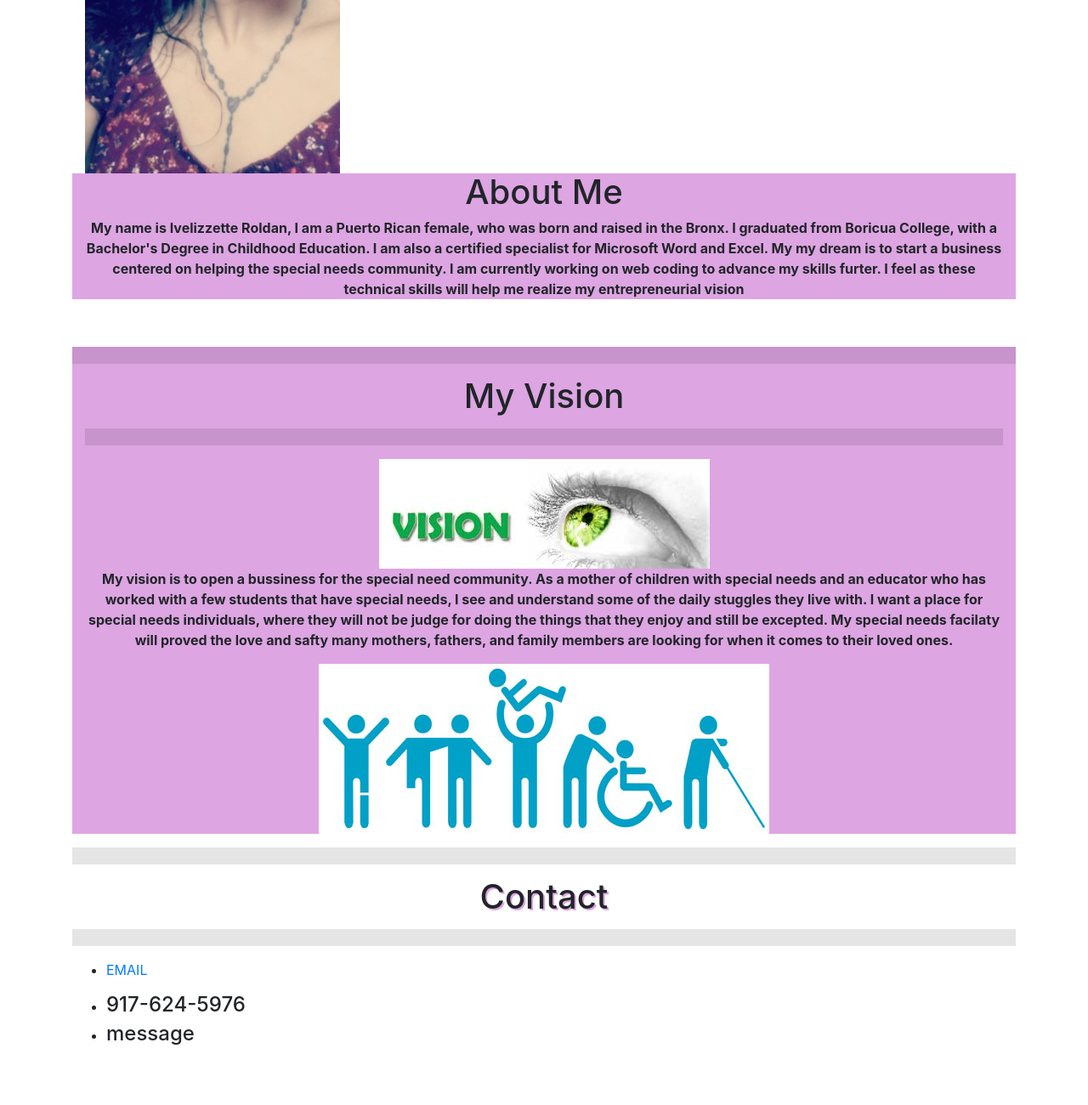
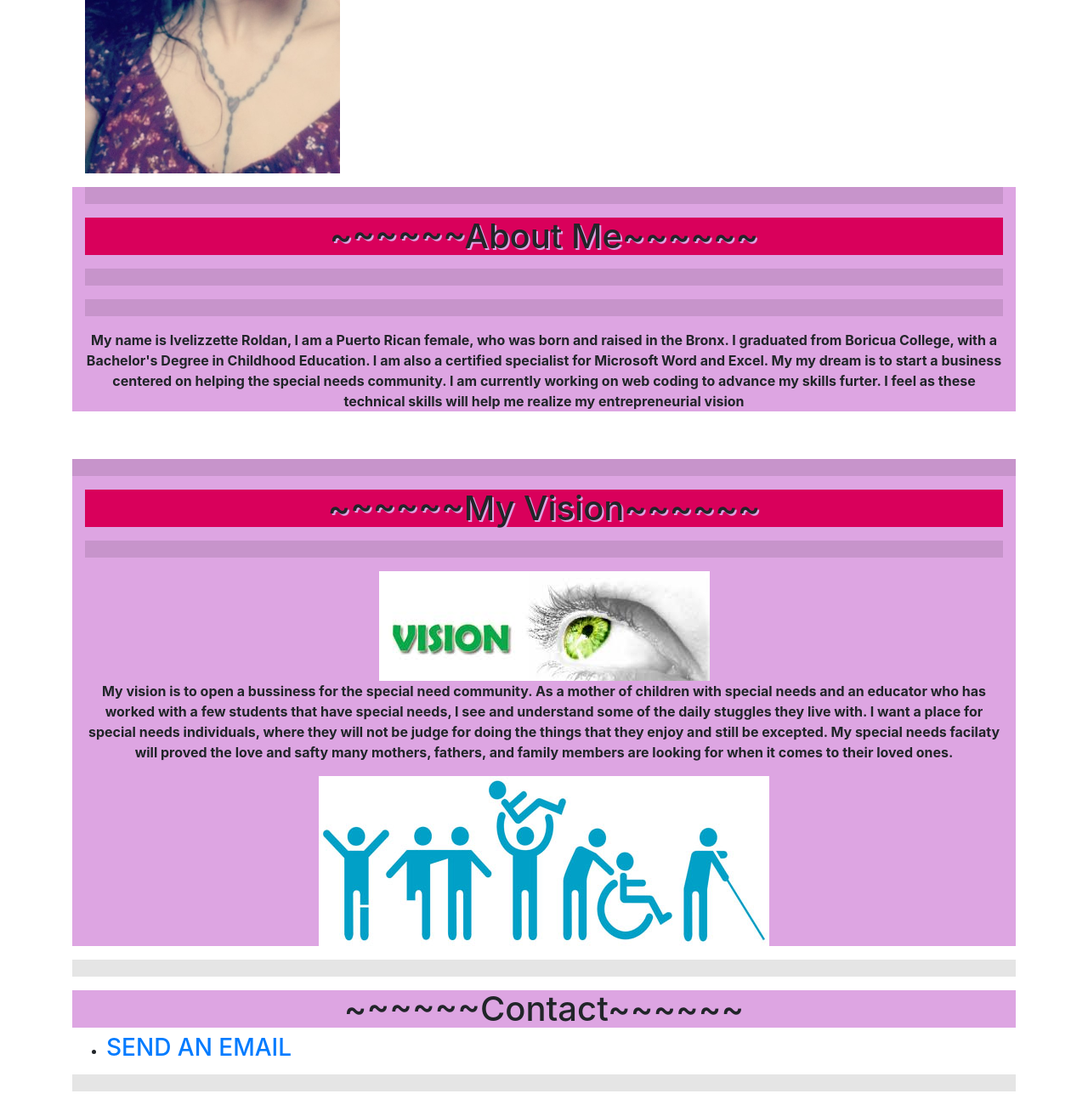
Before and after one commit to ivelizzette/Ivelizzette.github.io, a plain HTML site: page index.html in a window 1280 px wide. Shown: the part 536-1836 px from the top of the page at 85% size. Before the commit the page ends 1782 px from the top, so only its background shows below. Drawn offline with nearby package versions, Linux system fonts and the light colour scheme.

Commit message:
updated 209pm

```diff
--- a/index.html
+++ b/index.html
@@ -67,8 +67,9 @@ trap.min.css" />
 	<nav>
 
 	<section id="about" class="container">
-		<h1>About Me</h1
-
+		<hr>
+		<h1 class="no1">~~~~~~About Me~~~~~~</h1>
+	<hr>
 		<hr>
 		<p>My name is Ivelizzette Roldan, I am a Puerto Rican female, who was born and raised in the Bronx. I graduated from Boricua College, with a Bachelor's Degree in Childhood Education. I am also a certified specialist for Microsoft Word and Excel. My my dream is to start a business centered on helping the special needs community. I am currently working on web coding to advance my skills furter. I feel as these technical skills will help me realize my entrepreneurial vision<p>
 
@@ -80,7 +81,7 @@ trap.min.css" />
 <hr>
 
 	<section id="vision" class="container">
-	<h1>My Vision</h1>
+	<h1 class="no">~~~~~~My Vision~~~~~~</h1>
 <hr>
 	<div class="eye">	<img src="images/eye.jpeg">
 		<p>My vision is to open a bussiness for the special need community. As a mother of children with special needs and an educator who has worked with a few students that have special needs, I see and understand some of the daily stuggles they live with. I want a place for special needs individuals, where they will not be judge for doing the things that they enjoy and still be excepted. My special needs facilaty will proved the love and safty many mothers, fathers, and family members are looking for when it comes to their loved ones. </p>
@@ -93,14 +94,13 @@ trap.min.css" />
 </div>
 <hr>
 <section id="contact" class="contsiner">
-<h1>Contact</h1>
-<hr>
+<h1 class="no2">~~~~~~Contact~~~~~~</h1>
 	<div class="contact">
 	<ul>
-		<li><address> <a href="mailto:Ivelizzette@yahoo.com">EMAIL</a></address></li>
-		<li><h4>917-624-5976</h4></li>
-		<li><h4>message</h4></li>
+		<li><address><a href="mailto:Ivelizzette@yahoo.com"><h3>SEND AN EMAIL</h3></a></address></li>
+
 	</ul>
+	<hr>
 </div>
 </body>
 
--- a/styles.css
+++ b/styles.css
@@ -82,6 +82,16 @@ div{
 .address{
 	display: block;
 	font-style: italic;
+}
 
+.no{
+	background-color: #D9005b;
+}
 
+.no1{
+	background-color: #D9005b;
 }
+
+.no2{
+	background-color: #dda5e2;
+}
```
